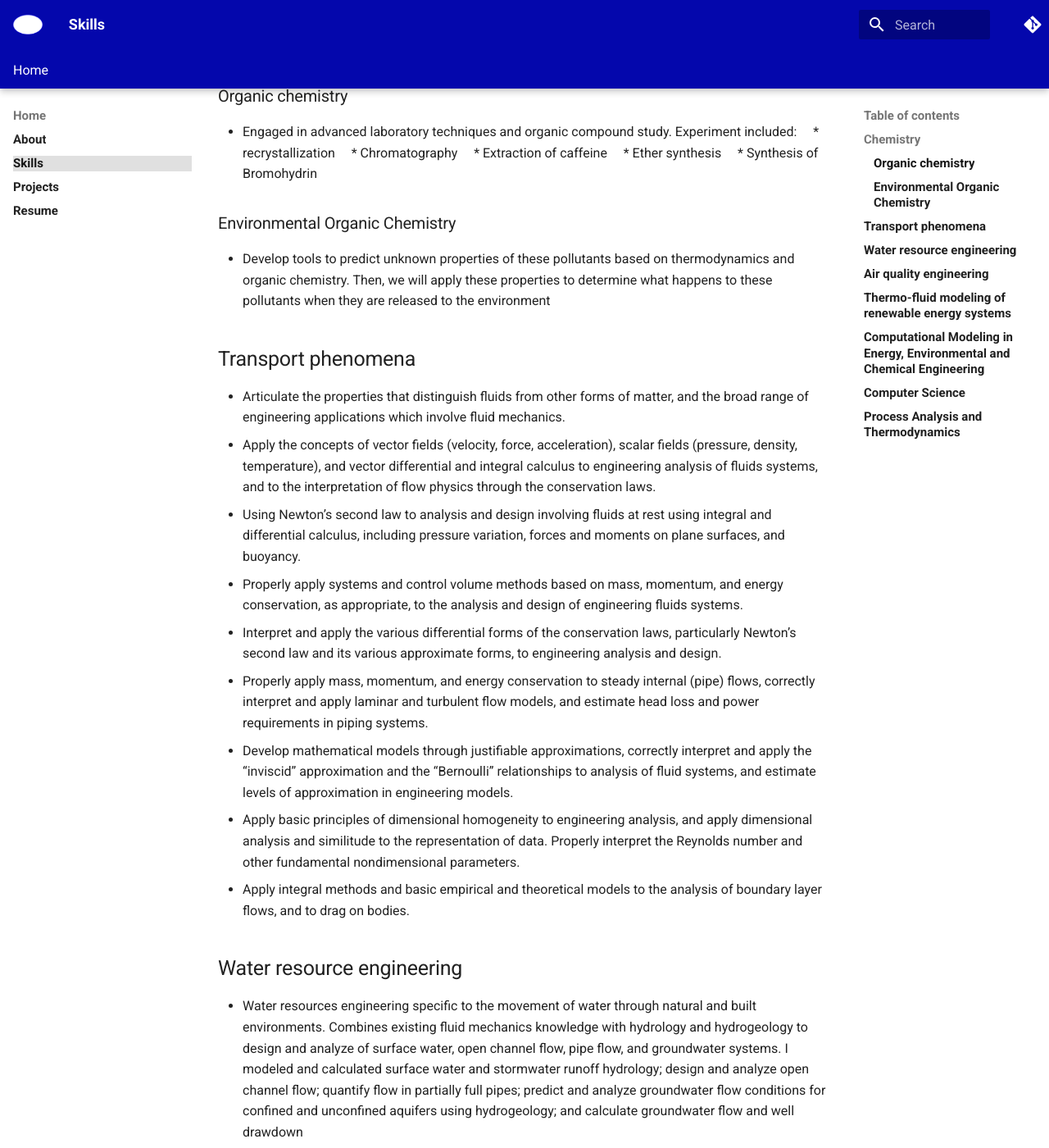
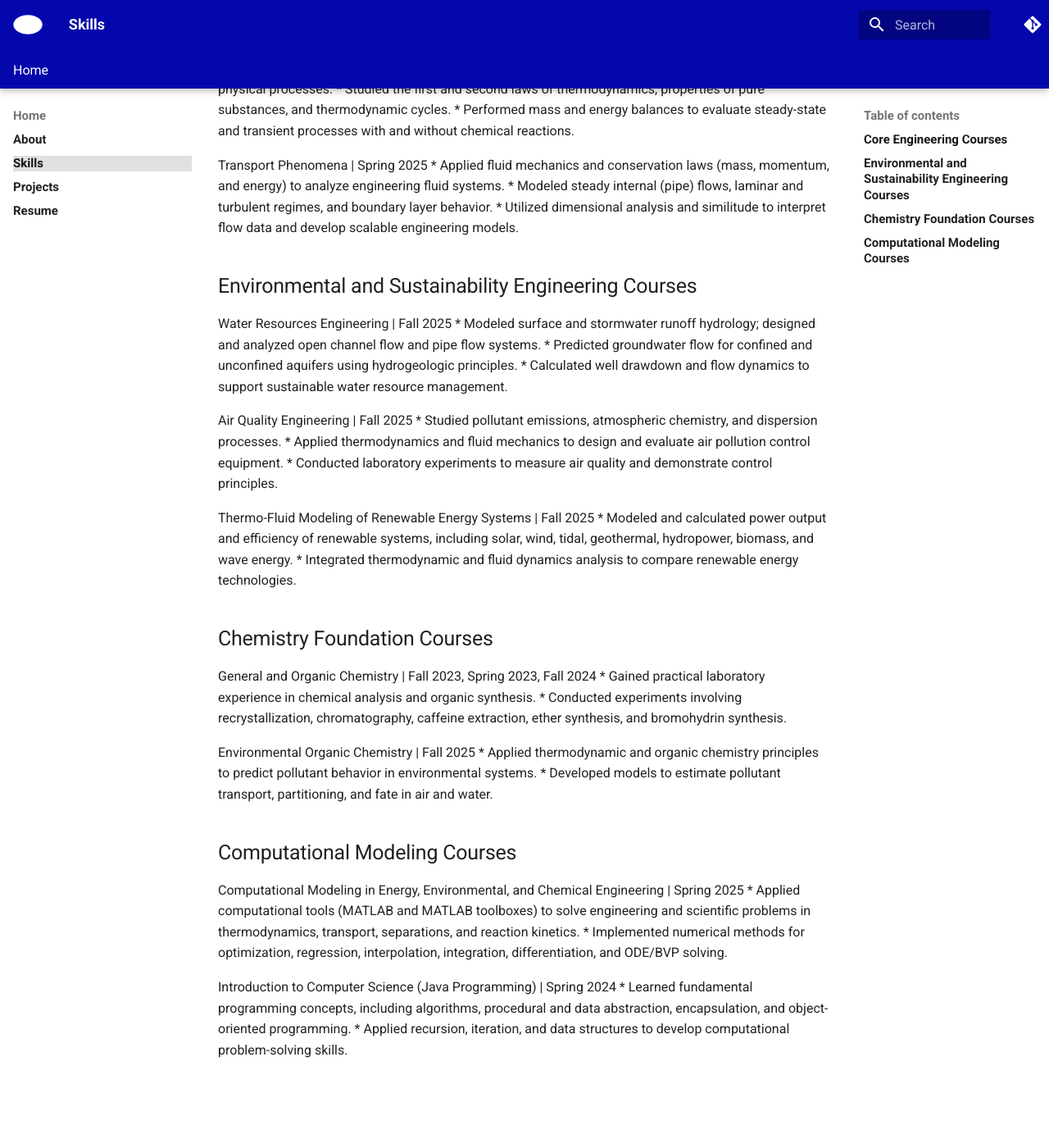
Before and after one commit to boyerjulie/boyerjulie.github.io, an MkDocs documentation site: the page built from docs/skills.md, in a window 1280 px wide and 1400 px high, scrolled down 216 px. Shown: the whole window at 82% size. Built offline with MkDocs 1.6.1 and Material for MkDocs 9.7.7, drawn with Linux system fonts in a browser that asks for light colours; comment, search, counter and statistics services are not loaded; some of the changed text lies outside the part shown.

Commit message:
Update skills.md

```diff
--- a/docs/skills.md
+++ b/docs/skills.md
@@ -1,61 +1,47 @@
-# Skill
+# Coursework
 
-## Chemistry
+## Core Engineering Courses
 
-* Gained practical laboratory experience and proficiency in chemical analysis. Fall 2023 & Spring 2024:
+Process Analysis and Thermodynamics | Fall 2024
+* Developed an understanding of energy systems and thermodynamic principles.
+* Applied mathematics and engineering methods to analyze chemical and physical processes.
+* Studied the first and second laws of thermodynamics, properties of pure substances, and thermodynamic cycles.
+* Performed mass and energy balances to evaluate steady-state and transient processes with and without chemical reactions.
 
-### Organic chemistry
+Transport Phenomena | Spring 2025
+* Applied fluid mechanics and conservation laws (mass, momentum, and energy) to analyze engineering fluid systems.
+* Modeled steady internal (pipe) flows, laminar and turbulent regimes, and boundary layer behavior.
+* Utilized dimensional analysis and similitude to interpret flow data and develop scalable engineering models.
 
-* Engaged in advanced laboratory techniques and organic compound study. Experiment included:
-    * recrystallization
-    * Chromatography
-    * Extraction of caffeine
-    * Ether synthesis
-    * Synthesis of Bromohydrin
+## Environmental and Sustainability Engineering Courses
+Water Resources Engineering | Fall 2025
+* Modeled surface and stormwater runoff hydrology; designed and analyzed open channel flow and pipe flow systems.
+* Predicted groundwater flow for confined and unconfined aquifers using hydrogeologic principles.
+* Calculated well drawdown and flow dynamics to support sustainable water resource management.
 
-### Environmental Organic Chemistry
+Air Quality Engineering | Fall 2025
+* Studied pollutant emissions, atmospheric chemistry, and dispersion processes.
+* Applied thermodynamics and fluid mechanics to design and evaluate air pollution control equipment.
+* Conducted laboratory experiments to measure air quality and demonstrate control principles.
 
-* Develop tools to predict unknown properties of these pollutants based on thermodynamics and organic chemistry. Then, we will apply these properties to determine what happens to these pollutants when they are released to the environment
+Thermo-Fluid Modeling of Renewable Energy Systems | Fall 2025
+* Modeled and calculated power output and efficiency of renewable systems, including solar, wind, tidal, geothermal, hydropower, biomass, and wave energy.
+* Integrated thermodynamic and fluid dynamics analysis to compare renewable energy technologies.
 
-## Transport phenomena
+## Chemistry Foundation Courses
+General and Organic Chemistry | Fall 2023, Spring 2023, Fall 2024
+* Gained practical laboratory experience in chemical analysis and organic synthesis.
+* Conducted experiments involving recrystallization, chromatography, caffeine extraction, ether synthesis, and bromohydrin synthesis.
 
-* Articulate the properties that distinguish fluids from other forms of matter, and the broad range of engineering applications which involve fluid mechanics.
-* Apply the concepts of vector fields (velocity, force, acceleration), scalar fields (pressure, density, temperature), and vector differential and integral calculus to engineering analysis of fluids systems, and to the interpretation of flow physics through the conservation laws.
-* Using Newton’s second law to analysis and design involving fluids at rest using integral and differential calculus, including pressure variation, forces and moments on plane surfaces, and buoyancy.
-* Properly apply systems and control volume methods based on mass, momentum, and energy conservation, as appropriate, to the analysis and design of engineering fluids systems.
-* Interpret and apply the various differential forms of the conservation laws, particularly Newton’s second law and its various approximate forms, to engineering analysis and design.
-* Properly apply mass, momentum, and energy conservation to steady internal (pipe) flows, correctly interpret and apply laminar and turbulent flow models, and estimate head loss and power requirements in piping systems.
-* Develop mathematical models through justifiable approximations, correctly interpret and apply the “inviscid” approximation and the “Bernoulli” relationships to analysis of fluid systems, and estimate levels of approximation in engineering models.
-* Apply basic principles of dimensional homogeneity to engineering analysis, and apply dimensional analysis and similitude to the representation of data. Properly interpret the Reynolds number and other fundamental nondimensional parameters.
-* Apply integral methods and basic empirical and theoretical models to the analysis of boundary layer flows, and to drag on bodies.
+Environmental Organic Chemistry | Fall 2025
+* Applied thermodynamic and organic chemistry principles to predict pollutant behavior in environmental systems.
+* Developed models to estimate pollutant transport, partitioning, and fate in air and water.
 
-## Water resource engineering
+## Computational Modeling Courses
+Computational Modeling in Energy, Environmental, and Chemical Engineering | Spring 2025
+* Applied computational tools (MATLAB and MATLAB toolboxes) to solve engineering and scientific problems in thermodynamics, transport, separations, and reaction kinetics.
+* Implemented numerical methods for optimization, regression, interpolation, integration, differentiation, and ODE/BVP solving.
 
-* Water resources engineering specific to the movement of water through natural and built environments. Combines existing fluid mechanics knowledge with hydrology and hydrogeology to design and analyze of surface water, open channel flow, pipe flow, and groundwater systems. I modeled and calculated surface water and stormwater runoff hydrology; design and analyze open channel flow; quantify flow in partially full pipes; predict and analyze groundwater flow conditions for confined and unconfined aquifers using hydrogeology; and calculate groundwater flow and well drawdown
-
-## Air quality engineering
-
-* Introduction to air quality and pollution control. Pollutant emissions, atmospheric chemistry, and fate. Air pollution meteorology and atmospheric dispersion. Application of chemistry, thermodynamics, and fluid mechanics in the selection and design of air pollution control equipment. Labs to measure air quality and demonstrate control principles.
-
-## Thermo-fluid modeling of renewable energy systems
-
-* Using thermodynamic and fluid dynamics to model and calculate power outputs and efficiencies of renewable energies such as biomass, solar thermal, geothermal, hydropower, tidal power, wave power, wind power, photovoltaics.
-
-## Computational Modeling in Energy, Environmental and Chemical Engineering
-
-* Using computational tools to solve engineering, design and scientific problems encountered in thermodynamics, transport phenomena, separation processes and reaction kinetics
-* Proficient at MATLAB and MATLAB toolboxes
-* Methods include root-finding/optimization, curve fitting (regression, interpolation, and spline), integration, differentiation, and ordinary differential equations and boundary values problems
-
-## Computer Science
-
-* Learned Java programming language and the coding fundamentals which includes processes and algorithms, procedural abstraction, data abstraction, encapsulation, and object-oriented programming. Recursion, iteration, and simple data structructure.
-
-
-
-## Process Analysis and Thermodynamics
-
-* Developed an understanding of energy systems and thermodynamic principles.
-* Use mathematics and method of engineering in analysis of chemical and physical processes
-* Classical thermodynamics first and second laws, properties of our substances, thermodynamic cycles
-* Mass and energy balances to describe and evaluate  process with and without chemical reaction in both transient and stead-states conditions
+Introduction to Computer Science (Java Programming) | Spring 2024
+* Learned fundamental programming concepts, including algorithms, procedural and data abstraction, encapsulation, and object-oriented programming.
+* Applied recursion, iteration, and data structures to develop computational problem-solving skills.
```
